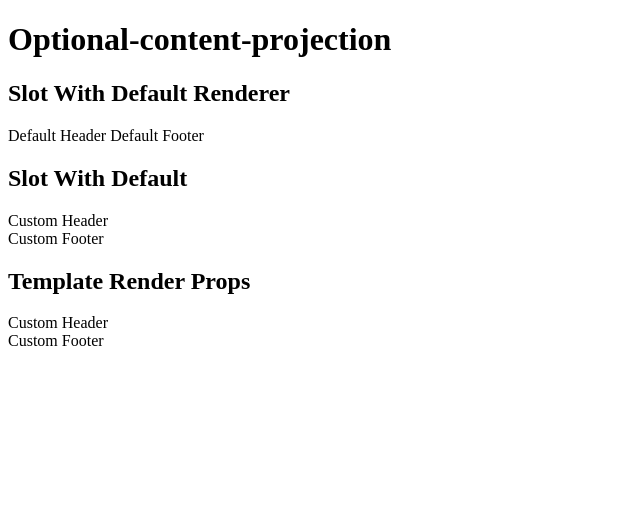
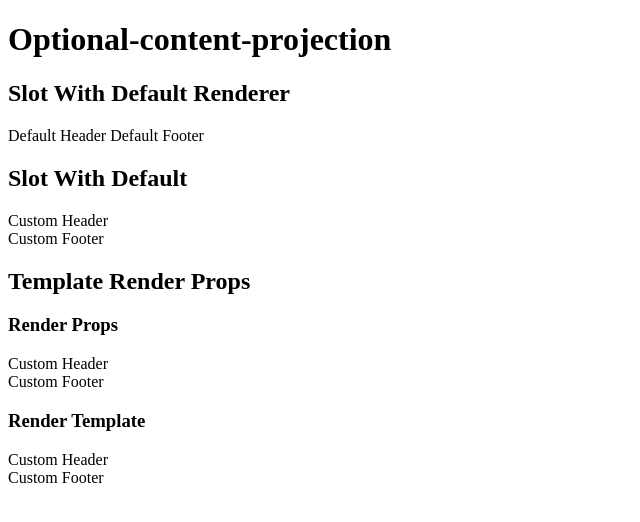
Before and after one commit to remshams/optional-content-projection, an Angular app: page / in a window 1280 px wide. Shown: the top 522 px of the page, without its empty margins (0-640 px from the left). Built offline with nearby package versions, Linux system fonts and the light colour scheme.

Commit message:
* adds non render-template based version next to render-template based

```diff
--- a/src/app/ng-template/render-props/components/component.html
+++ b/src/app/ng-template/render-props/components/component.html
@@ -1,5 +1,11 @@
 <h2>Template Render Props</h2>
 
+<h3>Render Props</h3>
+
+<ng-container *ngTemplateOutlet="hasTemplate('header') ? getTemplate('header') : defaultHeader"></ng-container>
+<ng-container *ngTemplateOutlet="hasTemplate('footer') ? getTemplate('footer') : defaultFooter"></ng-container>
+
+<h3>Render Template</h3>
 <app-render-template
   [template]="{ customTemplate: templates.header, defaultTemplate: defaultHeader }"
 ></app-render-template>
--- a/src/app/ng-template/render-props/components/component.ts
+++ b/src/app/ng-template/render-props/components/component.ts
@@ -13,4 +13,8 @@ export class TemplateRenderPropsComponent {
   getTemplate(key: TemplateTypes): TemplateRef<{}> | null {
     return this.templates[key] ?? null;
   }
+
+  hasTemplate(key: TemplateTypes): boolean {
+    return !!this.templates[key];
+  }
 }
```
